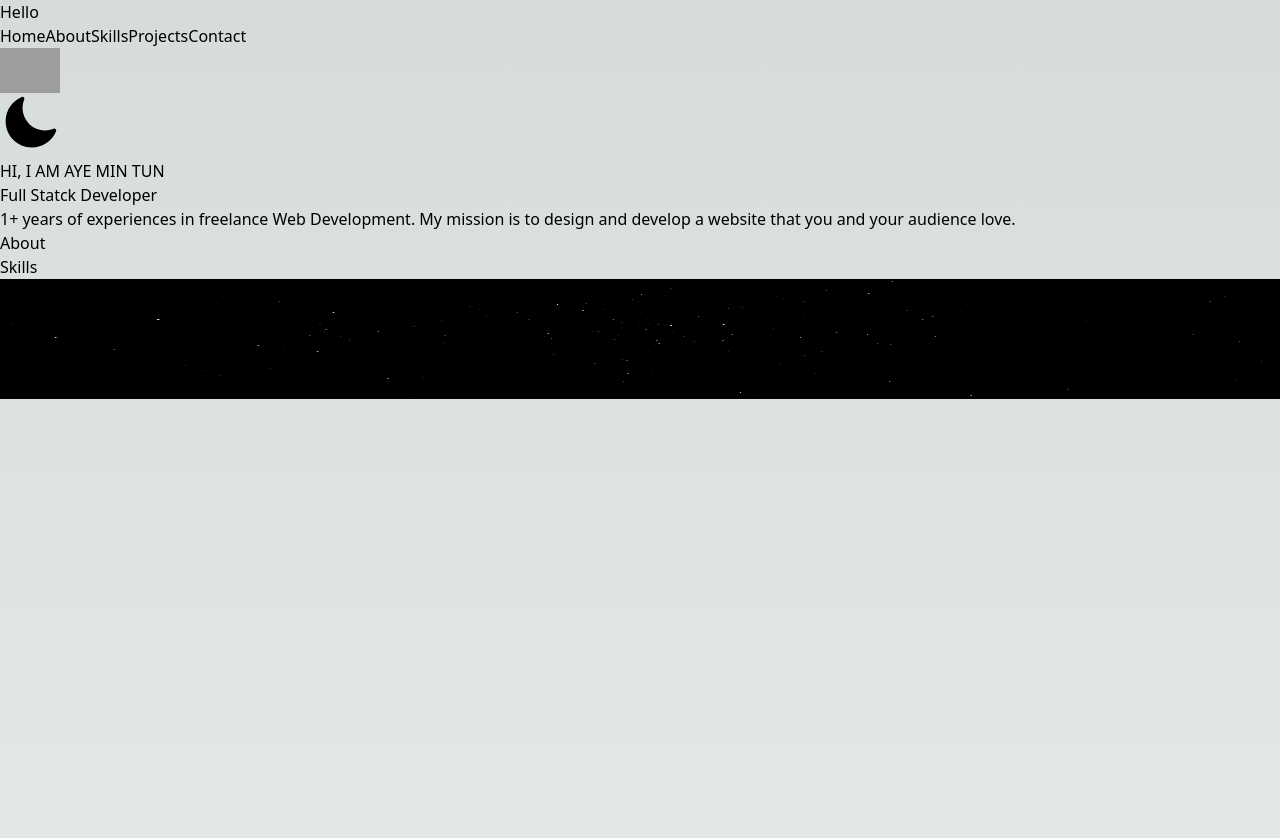
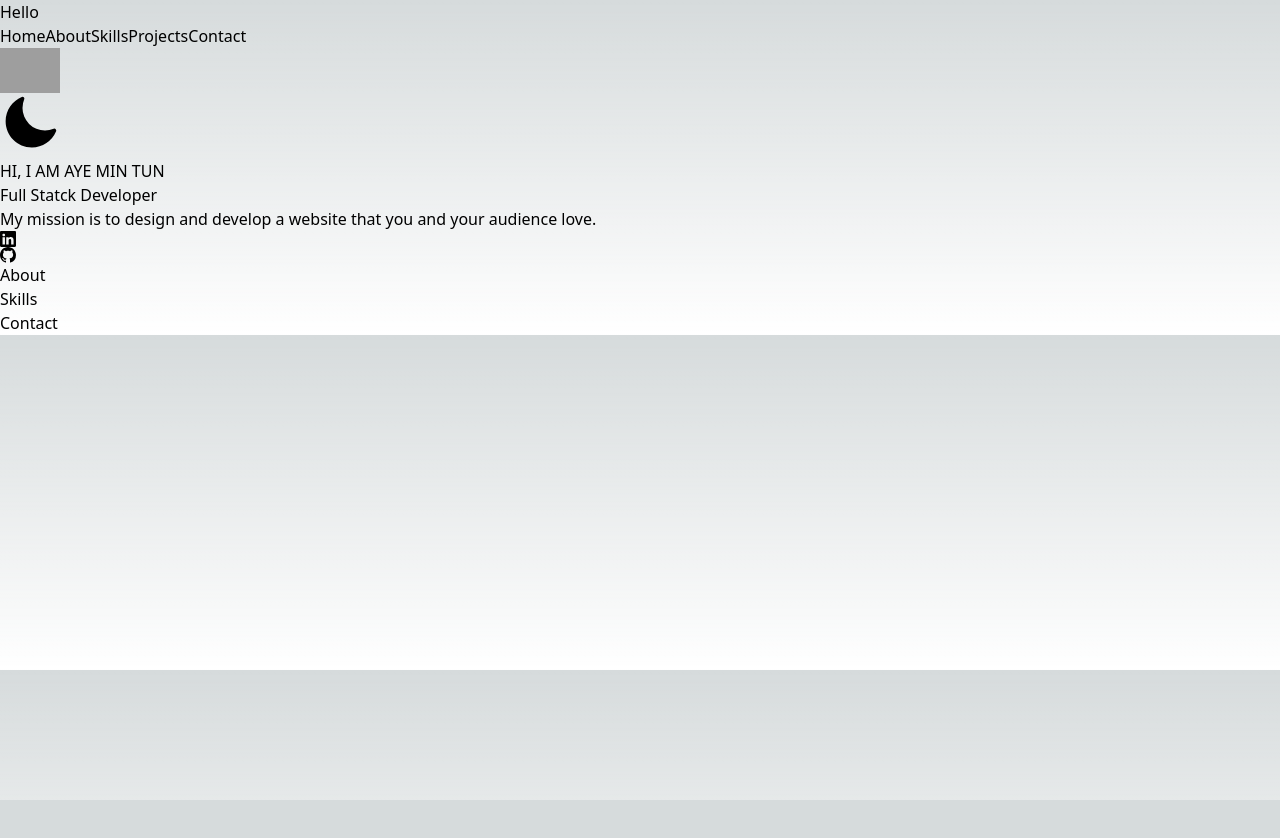
Before and after one commit to ayemin-tun/amt-dev, a Next.js app: page / in a window 1280 px wide. Shown: the top 838 px of the page. After the commit the page ends 800 px from the top, so only its background shows below. Built offline with nearby package versions, Linux system fonts and the light colour scheme; grey boxes are pictures that could not be loaded.

Commit message:
adjust hero selection

```diff
--- a/app/layout.js
+++ b/app/layout.js
@@ -12,7 +12,7 @@
     <html lang="en" className="!scroll-smooth">
 
       <Template>
-        <body className="bg-slate-300 dark:bg-slate-800">
+        <body className="bg-white dark:bg-slate-800">
           <ThemeProviderSection>
             <Navigation />
             <main>{children}</main>
--- a/app/page.js
+++ b/app/page.js
@@ -1,7 +1,6 @@
 import About from "@/components/about/About"
 import Contact from "@/components/contact/Contact"
 import Hero from "@/components/home/Hero"
-import ScrollSection from "@/components/projects/ScrollSection"
 import Skills from "@/components/skills/Skills"
 
 const page = () => {
@@ -10,7 +9,7 @@
       <Hero />
       <About />
       <Skills />
-      <ScrollSection />
+      {/* <ScrollSection /> */}
       <Contact />
     </div>
   )
--- /dev/null
+++ b/components/home/ContactIconBox.jsx
@@ -0,0 +1,37 @@
+import Link from "next/link";
+
+const ContactIconBox = () => {
+  return (
+    <div className="flex gap-4 justify-center pt-4" data-aos="fade-left">
+      {/* Linkedin profile */}
+      <Link href="https://www.linkedin.com/in/aye-min-tun-268b9328a/">
+        <svg
+          xmlns="http://www.w3.org/2000/svg"
+          width="16"
+          height="16"
+          fill="currentColor"
+          className="bi bi-linkedin w-6 h-6"
+          viewBox="0 0 16 16"
+        >
+          <path d="M0 1.146C0 .513.526 0 1.175 0h13.65C15.474 0 16 .513 16 1.146v13.708c0 .633-.526 1.146-1.175 1.146H1.175C.526 16 0 15.487 0 14.854zm4.943 12.248V6.169H2.542v7.225zm-1.2-8.212c.837 0 1.358-.554 1.358-1.248-.015-.709-.52-1.248-1.342-1.248S2.4 3.226 2.4 3.934c0 .694.521 1.248 1.327 1.248zm4.908 8.212V9.359c0-.216.016-.432.08-.586.173-.431.568-.878 1.232-.878.869 0 1.216.662 1.216 1.634v3.865h2.401V9.25c0-2.22-1.184-3.252-2.764-3.252-1.274 0-1.845.7-2.165 1.193v.025h-.016l.016-.025V6.169h-2.4c.03.678 0 7.225 0 7.225z" />
+        </svg>
+      </Link>
+
+      {/* GitHub link */}
+      <Link href="https://github.com/ayemin-tun">
+        <svg
+          xmlns="http://www.w3.org/2000/svg"
+          width="16"
+          height="16"
+          fill="currentColor"
+          className="bi bi-github w-6 h-6"
+          viewBox="0 0 16 16"
+        >
+          <path d="M8 0C3.58 0 0 3.58 0 8c0 3.54 2.29 6.53 5.47 7.59.4.07.55-.17.55-.38 0-.19-.01-.82-.01-1.49-2.01.37-2.53-.49-2.69-.94-.09-.23-.48-.94-.82-1.13-.28-.15-.68-.52-.01-.53.63-.01 1.08.58 1.23.82.72 1.21 1.87.87 2.33.66.07-.52.28-.87.51-1.07-1.78-.2-3.64-.89-3.64-3.95 0-.87.31-1.59.82-2.15-.08-.2-.36-1.02.08-2.12 0 0 .67-.21 2.2.82.64-.18 1.32-.27 2-.27s1.36.09 2 .27c1.53-1.04 2.2-.82 2.2-.82.44 1.1.16 1.92.08 2.12.51.56.82 1.27.82 2.15 0 3.07-1.87 3.75-3.65 3.95.29.25.54.73.54 1.48 0 1.07-.01 1.93-.01 2.2 0 .21.15.46.55.38A8.01 8.01 0 0 0 16 8c0-4.42-3.58-8-8-8" />
+        </svg>
+      </Link>
+    </div>
+  );
+};
+
+export default ContactIconBox;
--- a/components/home/Hero.jsx
+++ b/components/home/Hero.jsx
@@ -1,24 +1,31 @@
+import ContactIconBox from "./ContactIconBox";
 
 const Hero = () => {
   return (
-    <header className="w-full h-screen flex justify-center items-center">
+    <header className="w-full h-screen flex justify-center items-center dark:text-white transition-colors duration-500">
       <div className="w-[40rem]">
         <h1
-          className="font-extrabold text-5xl mb-2 text-center"
-          data-aos="fade-down"
+          className="font-extrabold md:text-3xl lg:text-5xl text-2xl mb-2 text-center"
+          data-aos="fade-right"
         >
           HI, I AM AYE MIN TUN
         </h1>
         <h2
-          className="text-blue-600 w-full text-center uppercase tracking-widest text-lg font-bold"
-          data-aos="fade-up"
+          className="text-blue-600 dark:text-orange-600 w-full text-center uppercase tracking-widest lg:text-lg md:text-base font-bold transition-colors duration-500"
+          data-aos="fade-left"
         >
           Full Statck Developer
         </h2>
-        <h2 className="font-medium text-center" data-aos="fade-up">
-          1+ years of experiences in freelance Web Development. My mission is to
-          design and develop a website that you and your audience love.
+        <h2
+          className="lg:text-medium text-sm text-center container mx-auto px-10"
+          data-aos="fade-right"
+        >
+          My mission is to design and develop a website that you and your
+          audience love.
         </h2>
+        <div>
+          <ContactIconBox />
+        </div>
       </div>
     </header>
   );
--- a/components/navigation/components/FixedNavigation.jsx
+++ b/components/navigation/components/FixedNavigation.jsx
@@ -2,14 +2,18 @@
 import NavigationLinks from "./NavigationLinks";
 
 const FixedNavigation = () => {
-    return (
-      <div className="container mx-auto px-10 fixed z-10 w-full p-3 flex justify-between">
-        <div className="text-xl font-bold">Hello</div>
-        <div className="flex gap-3">
-         <NavigationLinks/>
-        </div>
-        <LightDarkToggle/>
+  return (
+    <div className="px-10 fixed z-10 w-full py-6 flex justify-between">
+      <div className="text-xl font-bold dark:text-white transition-colors duration-500">
+        Hello
       </div>
-    );
-  };
+      <div className="md:flex hidden gap-3 dark:text-white transition-colors duration-500">
+        <NavigationLinks />
+      </div>
+      <div>
+        <LightDarkToggle />
+      </div>
+    </div>
+  );
+};
 export default FixedNavigation;
--- a/components/navigation/components/LightDarkToogle.jsx
+++ b/components/navigation/components/LightDarkToogle.jsx
@@ -18,19 +18,22 @@
       {theme === "light" ? (
         <>
           <SunIcon
-          className="h-[25px] w-[25px] text-orange-300"
+            className="h-[30px] w-[30px] text-orange-400"
             data-aos="fade-up"
             data-aos-duration="1000"
             data-aos-anchor-placement="top-bottom"
           />
-        <Image
-            src="/cloud.webp"
-            alt="cloud"
-            width={23}
-            height={23}
-            className="absolute z-10 bottom-2 left-1"
+          <svg
+            xmlns="http://www.w3.org/2000/svg"
+            width="16"
+            height="16"
+            fill="currentColor"
+            class="bi bi-cloudy-fill absolute z-10 bottom-1 left-1 w-6 h-6 text-slate-300"
             data-aos="fade-right"
-          />
+            viewBox="0 0 16 16"
+          >
+            <path d="M13.405 7.027a5.001 5.001 0 0 0-9.499-1.004A3.5 3.5 0 1 0 3.5 13H13a3 3 0 0 0 .405-5.973" />
+          </svg>
         </>
       ) : (
         <>
@@ -43,7 +46,7 @@
             data-aos="fade-left"
           />
           <MoonIcon
-            className="h-[20px] w-[20px] text-orange-800"
+            className="h-[22px] w-[22px] text-white"
             data-aos="fade-up"
             data-aos-duration="1000"
             data-aos-anchor-placement="top-bottom"
--- a/components/navigation/components/NavigationLinks.jsx
+++ b/components/navigation/components/NavigationLinks.jsx
@@ -5,28 +5,33 @@
     {
       title: "Home",
       path: "/",
+      id: "home",
     },
     {
       title: "About",
       path: "/#about",
+      id: "about",
     },
     {
-      title:"Skills",
-      path: '/#skills'
+      title: "Skills",
+      path: "/#skills",
+      id: "skills",
     },
     {
       title: "Projects",
       path: "/#projects",
+      id: "projects",
     },
     {
       title: "Contact",
       path: "/#contact",
+      id: "contact",
     },
   ];
   return (
     <>
       {links.map((link, index) => (
-        <Link key={index} href={link.path}>
+        <Link key={index} href={link.path} className="active" to={link.id}>
           {link.title}
         </Link>
       ))}
--- a/package.json
+++ b/package.json
@@ -18,6 +18,7 @@
     "next-themes": "^0.2.1",
     "react": "^18",
     "react-dom": "^18",
+    "react-scroll": "^1.9.0",
     "sharp": "^0.33.2"
   },
   "devDependencies": {
```
Also changed, not shown: public/profile.jpg (added), 1 other file (tests, documents, lock files or other folders). Lines whose indentation alone changed are shown as unchanged.
